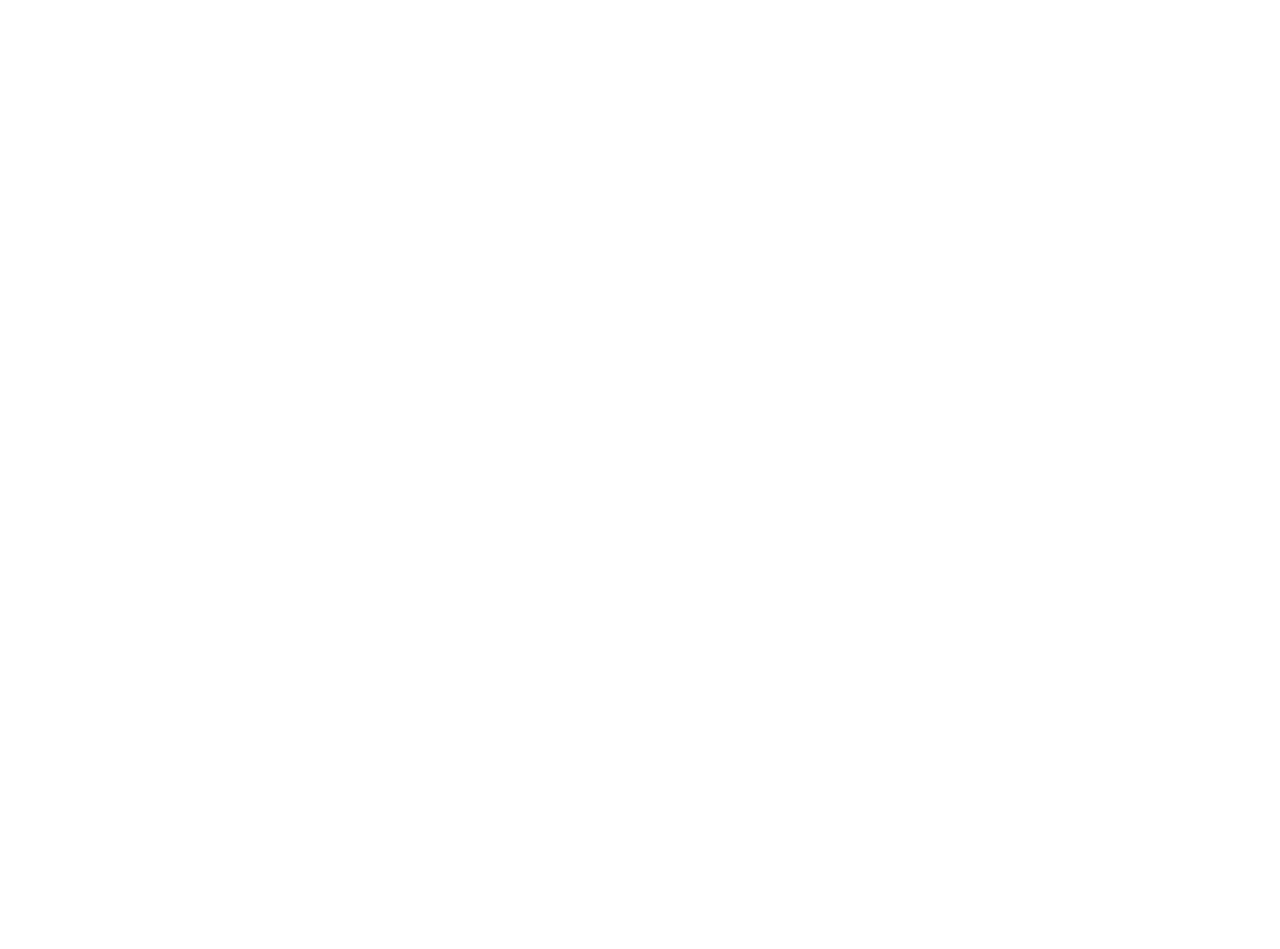
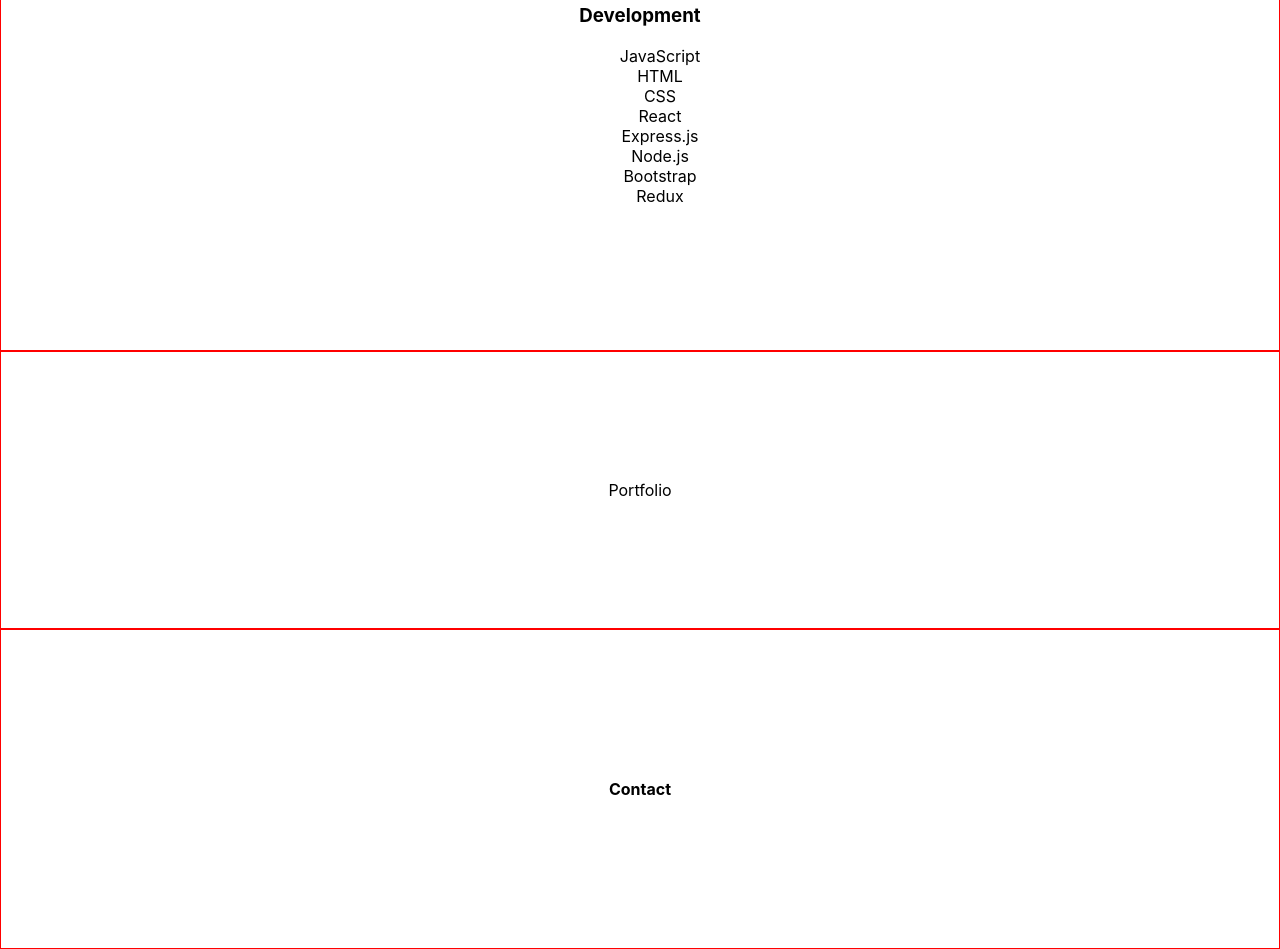
Before and after one commit to maycwu/maywu-portfolio, a React (Create React App) app: page / in a window 1280 px wide. Shown: the part 960-1909 px from the top of the page. Before the commit the page ends 800 px from the top, so only its background shows below. Built offline with nearby package versions, Linux system fonts and the light colour scheme.

Commit message:
all components added

```diff
--- a/src/components/App.js
+++ b/src/components/App.js
@@ -2,6 +2,9 @@
 import NavBar from './NavBar';
 import Home from './Home';
 import About from './About';
+import Skills from './Skills';
+import Portfolio from './Portfolio';
+import Footer from './Footer';
 
 function App() {
   return (
@@ -9,6 +12,9 @@
         <NavBar/>
         <Home/>
         <About/>
+        <Skills/>
+        <Portfolio/>
+        <Footer/>
     </div>
   );
 }
--- a/src/components/Footer.js
+++ b/src/components/Footer.js
@@ -0,0 +1,12 @@
+import React from 'react'
+import '../css/Footer.css'
+
+function Footer() {
+  return (
+    <footer className='footer-container'>
+        <h4>Contact</h4>
+    </footer>
+  )
+}
+
+export default Footer
--- a/src/components/Portfolio.js
+++ b/src/components/Portfolio.js
@@ -0,0 +1,11 @@
+import React from 'react'
+import '../css/Portfolio.css'
+function Portfolio() {
+  return (
+    <section className='portfolio-container'>
+        Portfolio
+    </section>
+  )
+}
+
+export default Portfolio
--- a/src/components/Skills.js
+++ b/src/components/Skills.js
@@ -1,9 +1,27 @@
-import React from 'react'
+import React from 'react';
+import '../css/Skills.css';
 
 function Skills() {
   return (
-    <div className='skills-container'>Skills</div>
-  )
+    <section className='skills-container'>
+      <div className='skills-title'>
+        <h2>Skills</h2>
+      </div>
+      <div className='skills-list'>
+        <h3>Development</h3>
+        <ul>
+          <li>JavaScript</li>
+          <li>HTML</li>
+          <li>CSS</li>
+          <li>React</li>
+          <li>Express.js</li>
+          <li>Node.js</li>
+          <li>Bootstrap</li>
+          <li>Redux</li>
+        </ul>
+      </div>
+    </section>
+  );
 }
 
-export default Skills
+export default Skills;
--- /dev/null
+++ b/src/css/Footer.css
@@ -0,0 +1,5 @@
+.footer-container{
+    text-align: center;
+    padding: 8rem;
+    border: red 1px solid;
+}
--- /dev/null
+++ b/src/css/Portfolio.css
@@ -0,0 +1,5 @@
+.portfolio-container{
+    text-align: center;
+    padding: 8rem;
+    border: red 1px solid;
+}
--- a/src/css/Skills.css
+++ b/src/css/Skills.css
@@ -1,6 +1,14 @@
-.home-container{
-    display: flex;
+.skills-container{
+    text-align: center;
     padding: 8rem;
-    justify-content: space-between;
     border: red 1px solid;
 }
+
+.ul{
+    display: flex;
+    justify-content: center;
+}
+
+li{
+    list-style: none;
+}
```
Also changed, not shown: src/components/NavBar.js (+13 -12 lines).
